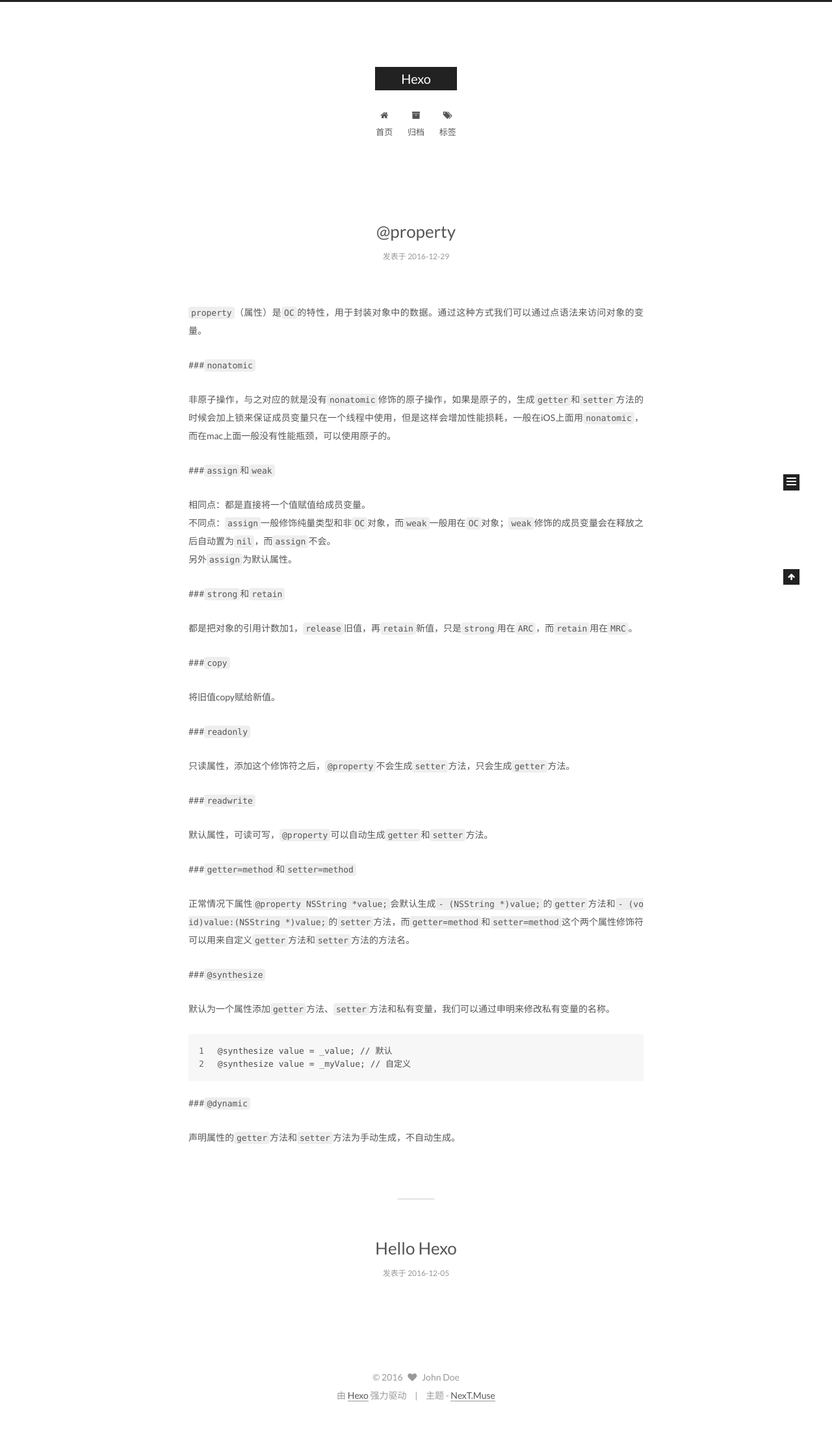
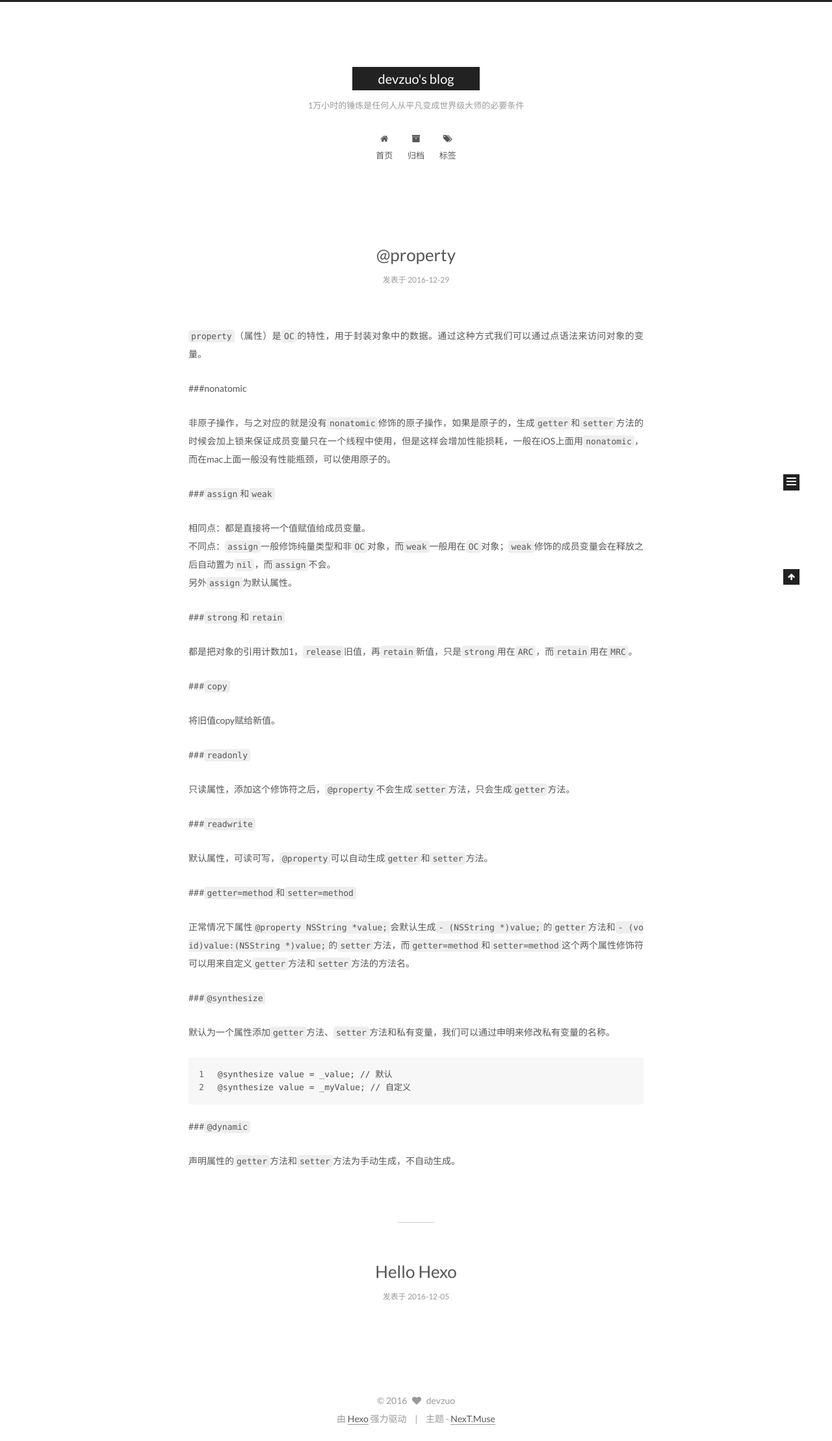
Before and after one commit to DevZuo/devzuo.github.io, a plain HTML site: page index.html in a window 1280 px wide. Shown: the whole page at 65% size. Before the commit the page ends 2182 px from the top, so only its background shows below. Drawn offline with Linux system fonts and the light colour scheme.

Commit message:
Site updated: 2016-12-30 10:03:34

```diff
--- a/css/main.css
+++ b/css/main.css
@@ -1548,7 +1548,7 @@ pre .javascript .function {
   width: 4px;
   height: 4px;
   border-radius: 50%;
-  background: #cc52f9;
+  background: #8a91ff;
 }
 .links-of-blogroll {
   font-size: 13px;
--- a/index.html
+++ b/index.html
@@ -85,11 +85,11 @@
 
 
 <meta property="og:type" content="website">
-<meta property="og:title" content="Hexo">
+<meta property="og:title" content="devzuo's blog">
 <meta property="og:url" content="http://yoursite.com/index.html">
-<meta property="og:site_name" content="Hexo">
+<meta property="og:site_name" content="devzuo's blog">
 <meta name="twitter:card" content="summary">
-<meta name="twitter:title" content="Hexo">
+<meta name="twitter:title" content="devzuo's blog">
 
 
 
@@ -107,7 +107,7 @@
   };
 </script>
 
-  <title> Hexo </title>
+  <title> devzuo's blog </title>
 </head>
 
 <body itemscope itemtype="http://schema.org/WebPage" lang="zh-Hans">
@@ -140,11 +140,11 @@
   <div class="custom-logo-site-title">
     <a href="/"  class="brand" rel="start">
       <span class="logo-line-before"><i></i></span>
-      <span class="site-title">Hexo</span>
+      <span class="site-title">devzuo's blog</span>
       <span class="logo-line-after"><i></i></span>
     </a>
   </div>
-  <p class="site-subtitle"></p>
+  <p class="site-subtitle">1万小时的锤炼是任何人从平凡变成世界级大师的必要条件</p>
 </div>
 
 <div class="site-nav-toggle">
@@ -275,7 +275,7 @@
 
 
             <p><code>property</code>（属性）是<code>OC</code>的特性，用于封装对象中的数据。通过这种方式我们可以通过点语法来访问对象的变量。</p>
-<p>###<code>nonatomic</code></p>
+<p>###nonatomic</p>
 <p>非原子操作，与之对应的就是没有<code>nonatomic</code>修饰的原子操作，如果是原子的，生成<code>getter</code>和<code>setter</code>方法的时候会加上锁来保证成员变量只在一个线程中使用，但是这样会增加性能损耗，一般在iOS上面用<code>nonatomic</code>，而在mac上面一般没有性能瓶颈，可以使用原子的。</p>
 <p>###<code>assign</code>和<code>weak</code></p>
 <p>相同点：都是直接将一个值赋值给成员变量。<br>不同点：<code>assign</code>一般修饰纯量类型和非<code>OC</code>对象，而<code>weak</code>一般用在<code>OC</code>对象；<code>weak</code>修饰的成员变量会在释放之后自动置为<code>nil</code>，而<code>assign</code>不会。<br>另外<code>assign</code>为默认属性。</p>
@@ -448,9 +448,9 @@
       <section class="site-overview sidebar-panel  sidebar-panel-active ">
         <div class="site-author motion-element" itemprop="author" itemscope itemtype="http://schema.org/Person">
           <img class="site-author-image" itemprop="image"
-               src="/images/avatar.gif"
-               alt="John Doe" />
-          <p class="site-author-name" itemprop="name">John Doe</p>
+               src="/images/avatar.jpg"
+               alt="devzuo" />
+          <p class="site-author-name" itemprop="name">devzuo</p>
           <p class="site-description motion-element" itemprop="description"></p>
         </div>
         <nav class="site-state motion-element">
@@ -500,7 +500,7 @@
   <span class="with-love">
     <i class="fa fa-heart"></i>
   </span>
-  <span class="author" itemprop="copyrightHolder">John Doe</span>
+  <span class="author" itemprop="copyrightHolder">devzuo</span>
 </div>
 
 <div class="powered-by">
```
Also changed, not shown: 2016/12/05/Hello-Hexo/index.html (+8 -8 lines), 2016/12/29/property/index.html (+10 -10 lines), archives/2016/12/index.html (+10 -10 lines), archives/2016/index.html (+10 -10 lines), archives/index.html (+10 -10 lines), images/avatar.jpg (added).
